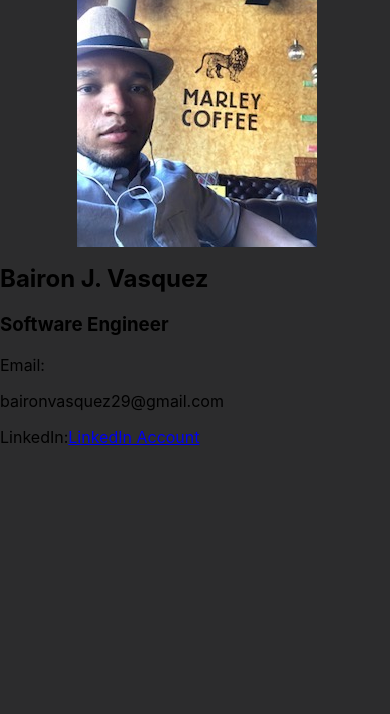
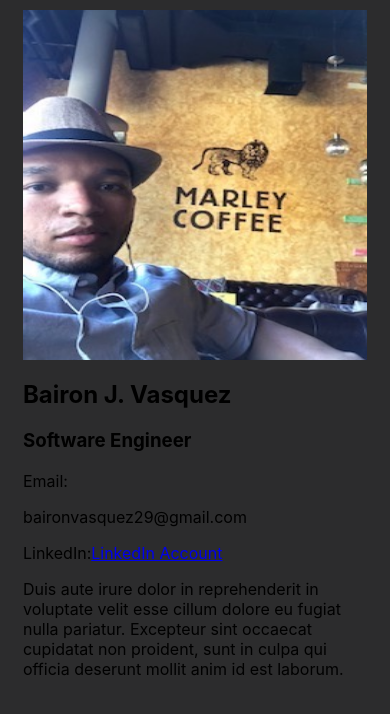
Before and after one commit to Bairon29/Portfolio, a React (Create React App) app in the folder personal_portfolio/: page / in a window 390 px wide. Shown: the top 714 px of the page. Built offline with nearby package versions, Linux system fonts and the light colour scheme.

Commit message:
Deciding mobile style

```diff
--- a/personal_portfolio/src/App.css
+++ b/personal_portfolio/src/App.css
@@ -1,5 +1,34 @@
+.App{
+  width: 100%;
+  height: auto;
+  padding: 0;
+  margin: 0;
+}
+
+/*online resume section*/
+.online-resume{
+  padding: 10px;
+}
+
+.online-resume .intro-section{
+  width: 100%;
+  display: flex;
+  justify-content: center;
+}
+
 @media (max-width: 736px) {
-  .img-container{
-    transform: rotate(90deg);
+
+  .online-resume .intro-section .SelfIntro{
+    width: 93%;
+  }
+
+  .SelfIntro .img-container{
+    width: 100%;
+    height: 350px;
+  }
+
+  .SelfIntro .img-container img{
+    width: 100%;
+    height: 100%;
   }
 }
--- a/personal_portfolio/src/App.js
+++ b/personal_portfolio/src/App.js
@@ -10,6 +10,8 @@ class App extends Component {
   render() {
     return (
       <div className="App">
+
+        <div className="online-resume">
           <section className="intro-section">
             <SelfIntro />
           </section>
@@ -19,6 +21,8 @@ class App extends Component {
             <Education />
           </section>
         </div>
+
+      </div>
     );
   }
 }
--- a/personal_portfolio/src/components/SelfIntro.js
+++ b/personal_portfolio/src/components/SelfIntro.js
@@ -21,6 +21,11 @@ class SelfIntro extends Component {
       			<span>LinkedIn:</span>
       			<a href="https://www.linkedin.com/in/bairon-jvasquez/" >LinkedIn Account</a>
       		</div>
+      		<div className="spe-contact-info">
+      			<p>Duis aute irure dolor in reprehenderit in voluptate velit esse
+    cillum dolore eu fugiat nulla pariatur. Excepteur sint occaecat cupidatat non
+    proident, sunt in culpa qui officia deserunt mollit anim id est laborum.</p>
+      		</div>
       	</div>
       </div>
     );
--- a/personal_portfolio/src/index.css
+++ b/personal_portfolio/src/index.css
@@ -1,6 +1,8 @@
-body {
+html, body{
   margin: 0;
   padding: 0;
+}
+body {
   font-family: -apple-system, BlinkMacSystemFont, "Segoe UI", "Roboto", "Oxygen",
     "Ubuntu", "Cantarell", "Fira Sans", "Droid Sans", "Helvetica Neue",
     sans-serif;
```
Also changed, not shown: personal_portfolio/src/components/images/me.jpg. Lines whose indentation alone changed are shown as unchanged.
